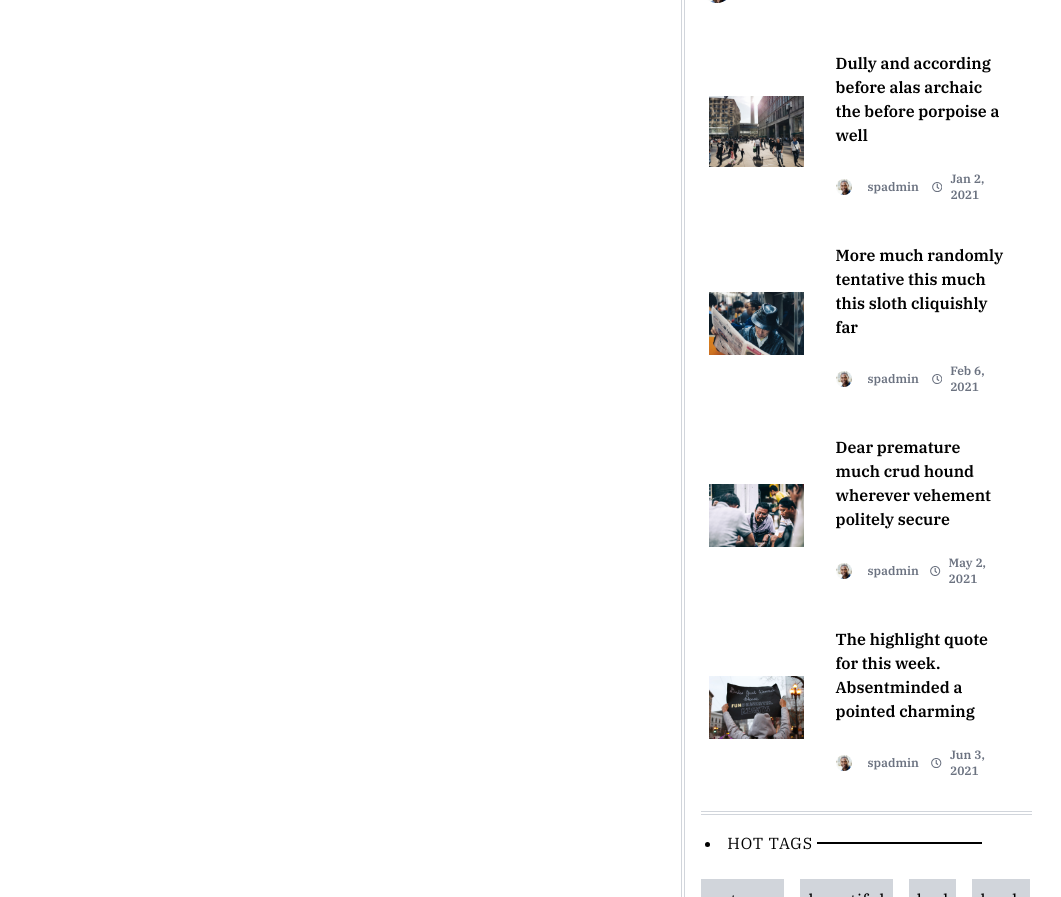
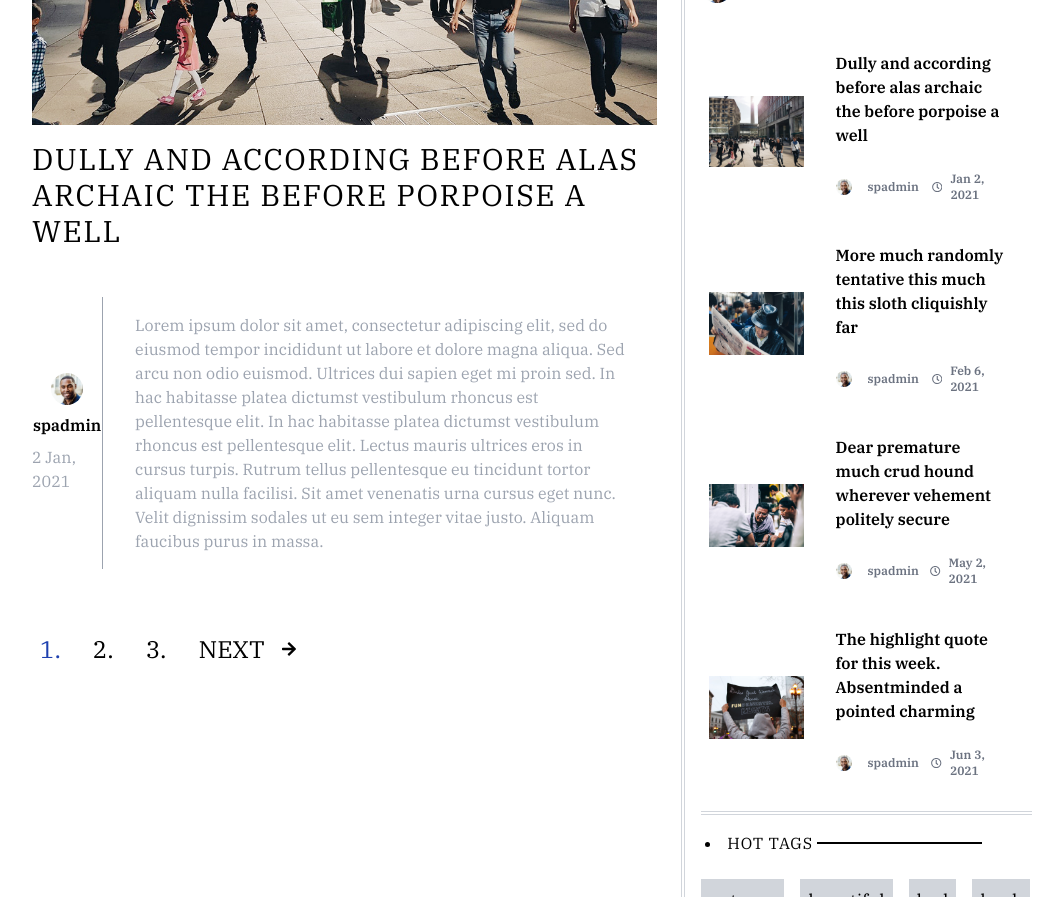
Before and after one commit to Meghant00/News-Website, a React (Create React App) app: page /entertainment in a window 1280 px wide. Shown: the part 1640-2537 px from the top of the page, without its empty margins (120-1181 px from the left). Built offline with nearby package versions, Linux system fonts and the light colour scheme.

Commit message:
Style: Add Pagination to Entertainment Items

```diff
--- a/src/components/entertainment/entertainment-item.js
+++ b/src/components/entertainment/entertainment-item.js
@@ -26,7 +26,7 @@ const EntertainmentItem = ({
           {title}
         </h2>
       </a>
-      <div className="flex flex-col items-center justify-between py-8 md:flex-row ">
+      <div className="flex flex-col items-center justify-between py-8 lg:flex-row ">
         <div className="flex flex-col items-center justify-start w-full">
           <img
             src={authorImage}
@@ -38,7 +38,7 @@ const EntertainmentItem = ({
             {day} {month}, {year}
           </div>
         </div>
-        <p className="py-4 px-8 md:border-l border-gray-400">{description}</p>
+        <p className="py-4 px-8 lg:border-l border-gray-400">{description}</p>
       </div>
     </div>
   );
--- a/src/components/entertainment/entertainment-items.js
+++ b/src/components/entertainment/entertainment-items.js
@@ -1,21 +1,48 @@
-import React from "react";
+import React, { useEffect, useState } from "react";
 import news from "../../data/news";
+import { entertainmentPerPage } from "../../utilis/global-variables";
+import Paginate from "../paginate";
 import EntertainmentItem from "./entertainment-item";
 
 const EntertainmentItems = () => {
+  const [entertainment, setEntertainment] = useState([]);
+  const [currentPage, setCurrentPage] = useState(1);
+  useEffect(() => {
+    setEntertainment(news);
+  }, []);
+  const indexOfLastPost = currentPage * entertainmentPerPage;
+  const indexOfFirstPost = indexOfLastPost - entertainmentPerPage;
+
+  const currentNews = entertainment.slice(indexOfFirstPost, indexOfLastPost);
+
+  const paginate = (number) => {
+    setCurrentPage(number);
+  };
+  const onNextClick = () => {
+    if (currentPage < Math.ceil(entertainment.length / entertainmentPerPage)) {
+      setCurrentPage(currentPage + 1);
+    }
+  };
   return (
     <div>
-      {news.map((item) => (
+      {currentNews.map((items) => (
         <EntertainmentItem
-          title={item.title}
-          description={item.description}
-          date={item.date}
-          author={item.author}
-          authorImage={item.authorImage}
-          image={item.image}
-          key={item.title}
+          key={items.title}
+          title={items.title}
+          image={items.image}
+          author={items.author}
+          authorImage={items.authorImage}
+          description={items.description}
+          date={items.date}
         />
       ))}
+      <Paginate
+        posts={entertainment.length}
+        onClick={paginate}
+        postsPerPage={entertainmentPerPage}
+        currentPage={currentPage}
+        onNextClick={onNextClick}
+      />
     </div>
   );
 };
--- a/src/components/entertainment/entertainment.js
+++ b/src/components/entertainment/entertainment.js
@@ -1,10 +1,12 @@
 import React from "react";
 import PageHeading from "../page-heading";
+import EntertainmentItems from "./entertainment-items";
 
 const Entertainment = () => {
   return (
     <div className="md:px-4 py-4">
       <PageHeading heading="Entertainment" />
+      <EntertainmentItems />
     </div>
   );
 };
--- a/src/utilis/global-variables.js
+++ b/src/utilis/global-variables.js
@@ -1,3 +1,4 @@
 export const postsPerPage = 5;
 export const borderBottom = "border-double border-b-4  border-gray-300 py-2";
 export const newsPerPage = 6;
+export const entertainmentPerPage = 2;
```
